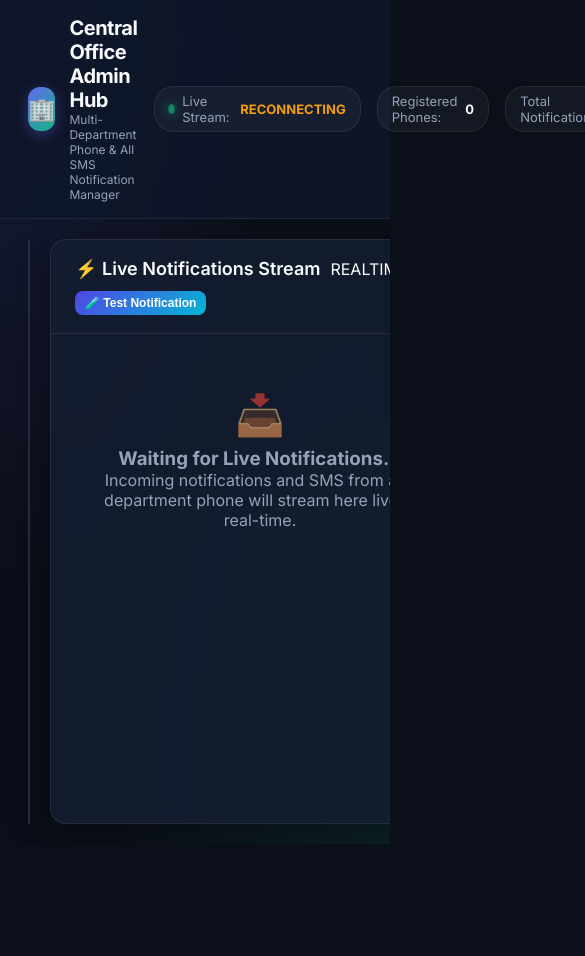
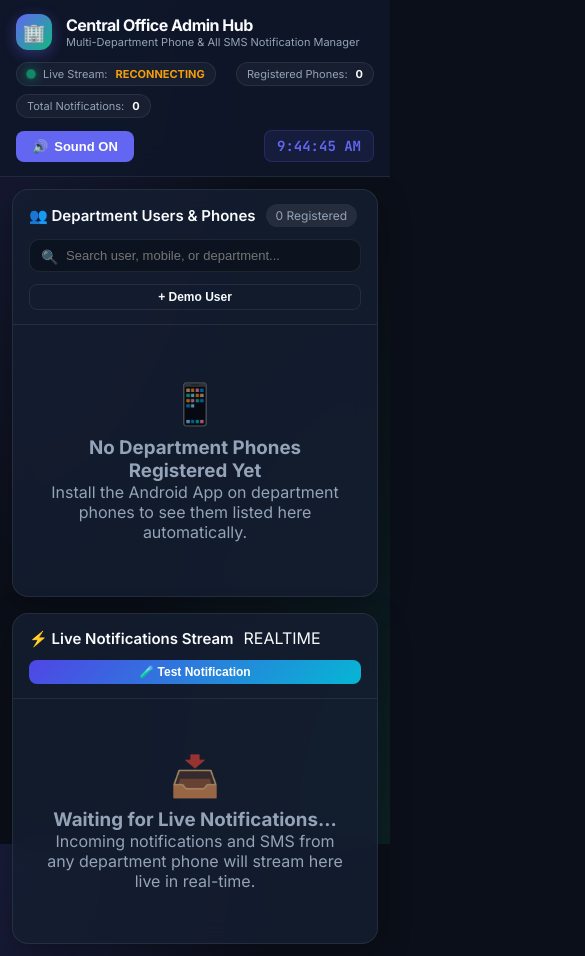
Before and after one commit to SUNIL-RAJPUT-495/sms-forwarder, a plain HTML site: page sms forwader/admin-panel/index.html in a window 390 px wide. Shown: the top 956 px of the page, 585 px wide, since content can reach past the window. Before the commit the page ends 844 px from the top, so only its background shows below. Drawn offline with Linux system fonts and the light colour scheme; no server answers.

Commit message:
Add responsive mobile/tablet media queries for web admin panel

```diff
--- a/sms forwader/admin-panel/styles.css
+++ b/sms forwader/admin-panel/styles.css
@@ -632,3 +632,146 @@ body {
 .toast-container { position: fixed; bottom: 24px; right: 24px; z-index: 2000; display: flex; flex-direction: column; gap: 10px; }
 .toast { background: #1e293b; color: white; border: 1px solid var(--primary); padding: 12px 20px; border-radius: 10px; font-size: 13px; display: flex; align-items: center; gap: 10px; animation: slideInRight 0.3s ease-out; }
 @keyframes slideInRight { from { opacity: 0; transform: translateX(50px); } to { opacity: 1; transform: translateX(0); } }
+
+/* ─────────────────────────────────────────────
+   RESPONSIVE MEDIA QUERIES (Mobile, Tablet, Desktop)
+   ───────────────────────────────────────────── */
+
+/* Tablets & Laptops (<= 1024px) */
+@media (max-width: 1024px) {
+  .app-container {
+    height: auto;
+    min-height: 100vh;
+  }
+
+  .main-layout {
+    grid-template-columns: 1fr;
+    overflow: visible;
+    padding: 16px 20px;
+    gap: 16px;
+  }
+
+  .panel {
+    max-height: 600px;
+  }
+
+  .users-grid {
+    grid-template-columns: repeat(auto-fill, minmax(250px, 1fr));
+  }
+}
+
+/* Mobile Devices (<= 768px) */
+@media (max-width: 768px) {
+  .navbar {
+    flex-direction: column;
+    align-items: stretch;
+    padding: 14px 16px;
+    gap: 12px;
+  }
+
+  .brand h1 {
+    font-size: 16px;
+  }
+
+  .subtitle {
+    font-size: 11px;
+  }
+
+  .logo-icon {
+    width: 36px;
+    height: 36px;
+    font-size: 18px;
+  }
+
+  .header-stats {
+    flex-wrap: wrap;
+    justify-content: space-between;
+    gap: 8px;
+  }
+
+  .stat-badge {
+    padding: 4px 10px;
+    font-size: 11px;
+  }
+
+  .header-actions {
+    justify-content: space-between;
+    width: 100%;
+  }
+
+  .panel-header {
+    flex-direction: column;
+    align-items: stretch;
+    padding: 14px 16px;
+  }
+
+  .user-search-wrapper {
+    max-width: 100%;
+  }
+
+  .users-grid {
+    grid-template-columns: 1fr;
+    padding: 14px;
+  }
+
+  .live-feed-container {
+    padding: 12px;
+  }
+
+  .modal-card {
+    width: 95%;
+    max-height: 90vh;
+    border-radius: 16px;
+  }
+
+  .modal-header {
+    padding: 14px 16px;
+  }
+
+  .modal-body {
+    padding: 14px;
+  }
+
+  .history-otp-banner {
+    flex-direction: column;
+    align-items: flex-start;
+    gap: 10px;
+  }
+
+  .history-otp-banner button {
+    width: 100%;
+  }
+
+  .toast-container {
+    left: 16px;
+    right: 16px;
+    bottom: 16px;
+  }
+
+  .toast {
+    width: 100%;
+  }
+}
+
+/* Extra Small Mobile Devices (<= 480px) */
+@media (max-width: 480px) {
+  .main-layout {
+    padding: 12px;
+  }
+
+  .panel-title-group h2 {
+    font-size: 15px;
+  }
+
+  .user-card {
+    padding: 14px;
+  }
+
+  .history-otp-code {
+    font-size: 20px;
+  }
+
+  .live-otp-code {
+    font-size: 16px;
+  }
+}
```
